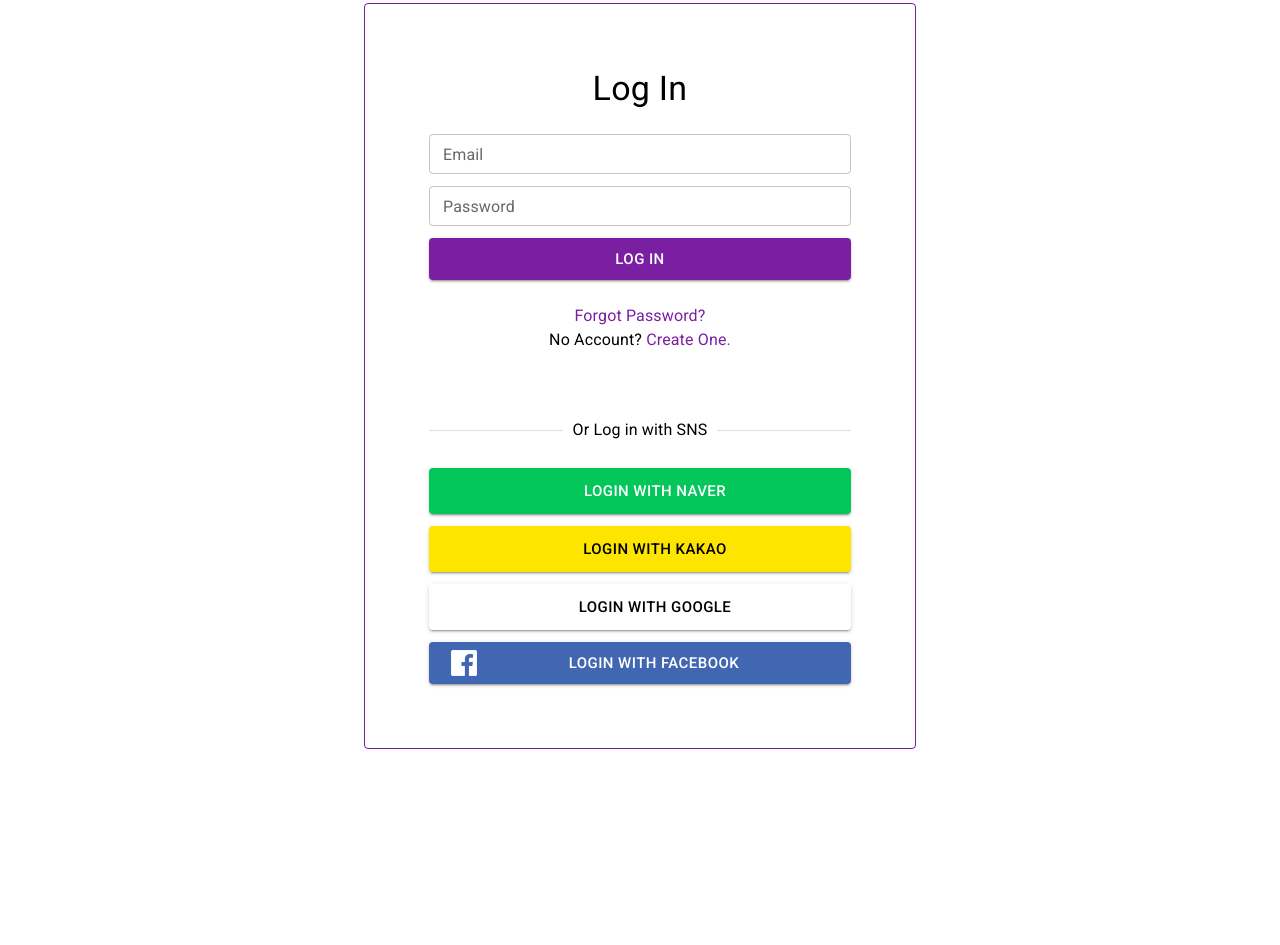
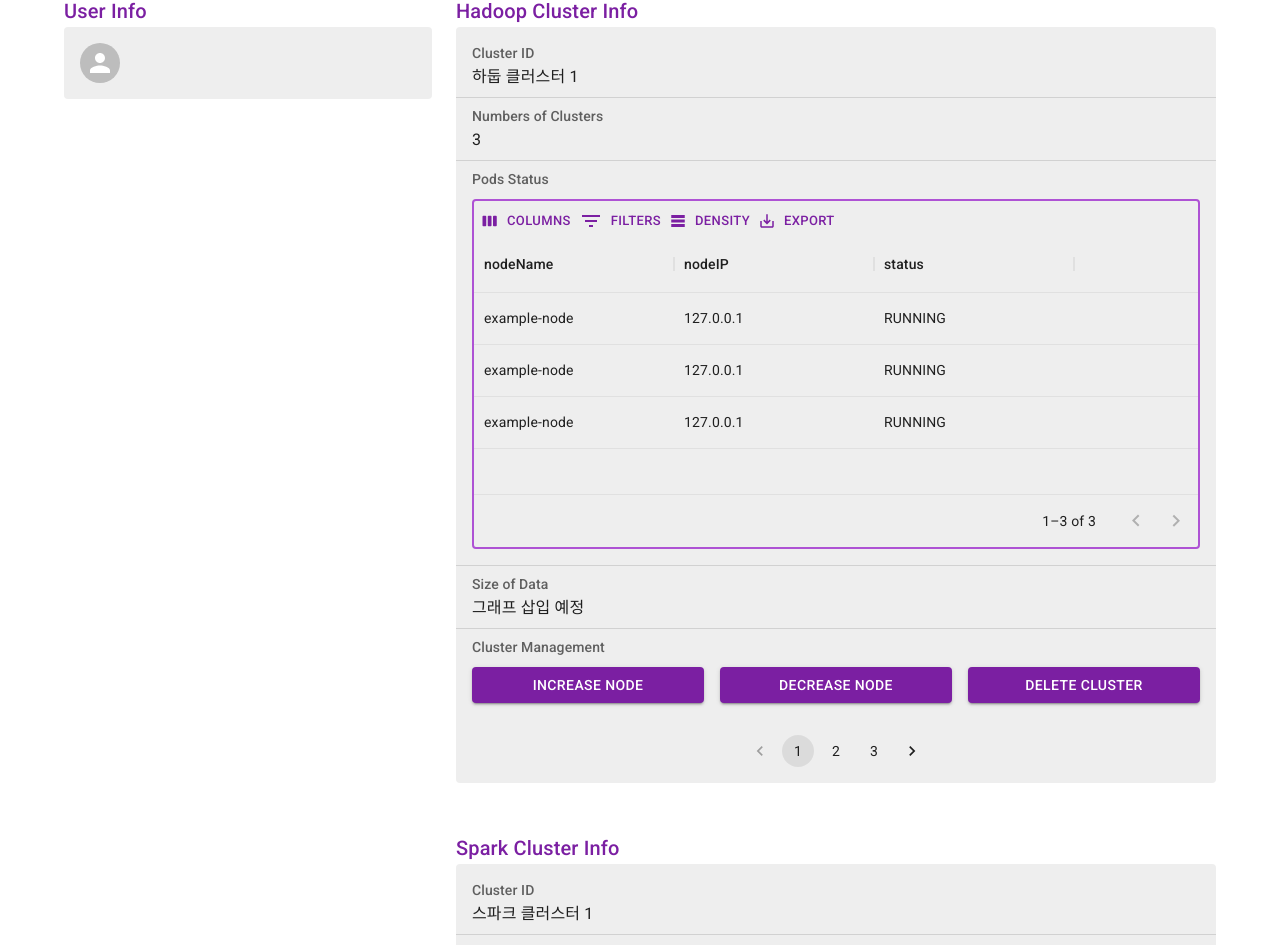
Before and after one commit to doheez/k8s-big-data-platform, a React (Create React App) app in the folder client/: page /mypage in a window 1280 px wide. Shown: the part 118-1063 px from the top of the page. Before the commit the page ends 923 px from the top, so only its background shows below. Built offline with nearby package versions, Linux system fonts and the light colour scheme; no server answers; some icons are missing.

Commit message:
fix: Edit the request data of modify cluster api
클러스터 수정 API 요청 시 클라이언트에서 서버로 보내는 'name' 값을 수정합니다.

Task: #77

```diff
--- a/client/src/App.js
+++ b/client/src/App.js
@@ -46,10 +46,15 @@
         {token === undefined
           ?
           <Routes>
-            <Route path="/login" element={<Login setToken={setToken} />}></Route>
-            <Route path="/signup" element={<SignUp />}></Route>
+            {/* <Route path="/login" element={<Login setToken={setToken} />}></Route>
+            <Route path="/signup" element={<SignUp />}></Route> */}
             {/* 상단에 위치하는 라우트들의 규칙을 모두 확인, 일치하는 라우트가 없는 경우 처리 */}
-            <Route path="*" element={<Login setToken={setToken} />}></Route>
+            {/* <Route path="*" element={<Login setToken={setToken} />}></Route> */}
+
+            <Route path="/" element={<Fragment><Banner /><CreatingCluster /></Fragment>}></Route>
+            <Route path="/mypage" element={<MyPage />}></Route>
+            {/* 상단에 위치하는 라우트들의 규칙을 모두 확인, 일치하는 라우트가 없는 경우 처리 */}
+            <Route path="*" element={<Fragment><Banner /><CreatingCluster /></Fragment>}></Route>
           </Routes>
           :
           <Routes>
--- a/client/src/components/MyPage/ClusterInfo.js
+++ b/client/src/components/MyPage/ClusterInfo.js
@@ -4,7 +4,7 @@
 import DeleteClusterDialog from "./ClusterManagementDialog/DeleteClusterDialog";
 import PodTable from "./PodTable";
 
-export default function ClusterInfo({ cluster, name, clusterList }) {
+export default function ClusterInfo({ cluster, clusterList }) {
   const [openIncreaseDecrease, setOpenIncreaseDecrease] = useState(false);
   const [openDelete, setOpenDelete] = useState(false);
   const [option, setOption] = useState('increase');
@@ -66,14 +66,14 @@
                     <Grid container spacing={2}>
                       <Grid item xs={4}>
                         <Button variant="contained" fullWidth onClick={() => handleClickIncreaseDecrease('increase')}>increase node</Button>
-                        <IncreaseDecreaseNodeDialog open={openIncreaseDecrease} setOpen={setOpenIncreaseDecrease} cluster={cluster} option={option} name={name} />
+                        <IncreaseDecreaseNodeDialog open={openIncreaseDecrease} setOpen={setOpenIncreaseDecrease} cluster={cluster} option={option} clusterName={clusterInfo.clusterName} />
                       </Grid>
                       <Grid item xs={4}>
                         <Button variant="contained" fullWidth onClick={() => handleClickIncreaseDecrease('decrease')}>decrease node</Button>
                       </Grid>
                       <Grid item xs={4}>
                         <Button variant="contained" fullWidth onClick={() => handleClickDelete()}>delete cluster</Button>
-                        <DeleteClusterDialog open={openDelete} setOpen={setOpenDelete} cluster={cluster} name={name} />
+                        <DeleteClusterDialog open={openDelete} setOpen={setOpenDelete} cluster={cluster} clusterName={clusterInfo.clusterName} />
                       </Grid>
                     </Grid>
                   </Stack>
--- a/client/src/components/MyPage/ClusterManagementDialog/DeleteClusterDialog.js
+++ b/client/src/components/MyPage/ClusterManagementDialog/DeleteClusterDialog.js
@@ -2,7 +2,7 @@
 import { Button, Dialog, DialogActions, DialogContent, DialogTitle, Alert, AlertTitle } from '@mui/material';
 import axios from 'axios';
 
-export default function DeleteClusterDialog({ open, setOpen, cluster, name }) {
+export default function DeleteClusterDialog({ open, setOpen, cluster, clusterName }) {
   const handleClose = () => {
     setOpen(false);
   };
@@ -13,13 +13,13 @@
     const url = '/api/cluster/modify';
     const data = {
       type: cluster,
-      name: name,
+      name: clusterName,
       amount: 0
     };
 
     axios.post(url, data)
       .then(response => {
-        alert(`Success in delete ${cluster} cluster!`);
+        alert(`Success in delete ${clusterName} cluster!`);
         console.log(response);
       })
       .catch(error => {
--- a/client/src/components/MyPage/ClusterManagementDialog/IncreaseDecreaseNodeDialog.js
+++ b/client/src/components/MyPage/ClusterManagementDialog/IncreaseDecreaseNodeDialog.js
@@ -3,7 +3,7 @@
 import { useState } from 'react';
 import axios from 'axios';
 
-export default function IncreaseDecreaseNodeDialog({ open, setOpen, cluster, option, name }) {
+export default function IncreaseDecreaseNodeDialog({ open, setOpen, cluster, option, clusterName }) {
   const [amount, setAmount] = useState();
 
   const handleClose = () => {
@@ -16,13 +16,13 @@
     const url = '/api/cluster/modify';
     const data = {
       type: cluster,
-      name: name,
+      name: clusterName,
       amount: amount
     };
 
     axios.post(url, data)
       .then(response => {
-        alert(`Success in ${option} ${cluster} cluster nodes!`);
+        alert(`Success in ${option} ${clusterName} nodes!`);
         console.log(response);
       })
       .catch(error => {
--- a/client/src/components/MyPage/MyPage.js
+++ b/client/src/components/MyPage/MyPage.js
@@ -7,8 +7,7 @@
 const HADOOP = 'hadoop', SPARK = 'spark';
 
 export default function MyPage() {
-  const [name, setName] = useState();
-  const [email, setEmail] = useState();
+
   const [hadoopClusterList, setHadoopClusterList] = useState([]);
   const [sparkClusterList, setSparkClusterList] = useState([]);
 
@@ -38,16 +37,16 @@
       <Grid container direction={{ xs: "column", md: "row" }} spacing={3} my={3}>
         <Grid item xs md={4}>
           <Typography variant="h6" color="primary.main">User Info</Typography>
-          <UserInfo name={name} setName={setName} email={email} setEmail={setEmail} />
+          <UserInfo />
         </Grid>
         <Grid item xs md container direction="column" spacing={{ xs: 0, md: 3 }}>
           <Grid item xs>
             <Typography variant="h6" color="primary.main">Hadoop Cluster Info</Typography>
-            <ClusterInfo cluster={HADOOP} name={name} clusterList={hadoopClusterList} />
+            <ClusterInfo cluster={HADOOP} clusterList={hadoopClusterList} />
           </Grid>
           <Grid item xs>
             <Typography variant="h6" color="primary.main">Spark Cluster Info</Typography>
-            <ClusterInfo cluster={SPARK} name={name} clusterList={sparkClusterList} />
+            <ClusterInfo cluster={SPARK} clusterList={sparkClusterList} />
           </Grid>
         </Grid>
       </Grid>
--- a/client/src/components/MyPage/UserInfo.js
+++ b/client/src/components/MyPage/UserInfo.js
@@ -1,8 +1,11 @@
 import { Avatar, Box, Stack, Typography } from "@mui/material";
 import axios from "axios";
-import { useEffect } from "react";
+import { useState, useEffect } from "react";
 
-export default function UserInfo({ name, setName, email, setEmail }) {
+export default function UserInfo() {
+  const [name, setName] = useState();
+  const [email, setEmail] = useState();
+
   const getUserInfo = () => {
     const url = '/api/user';
 
```
